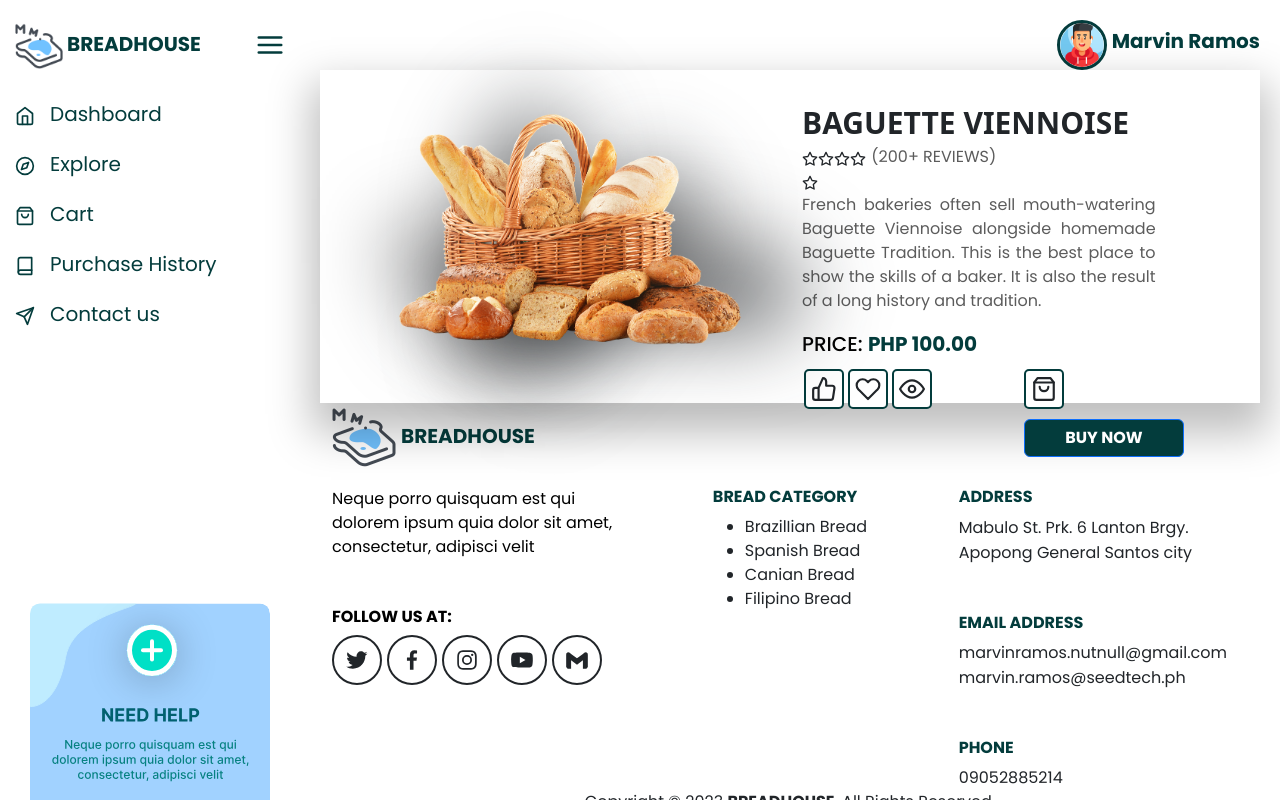
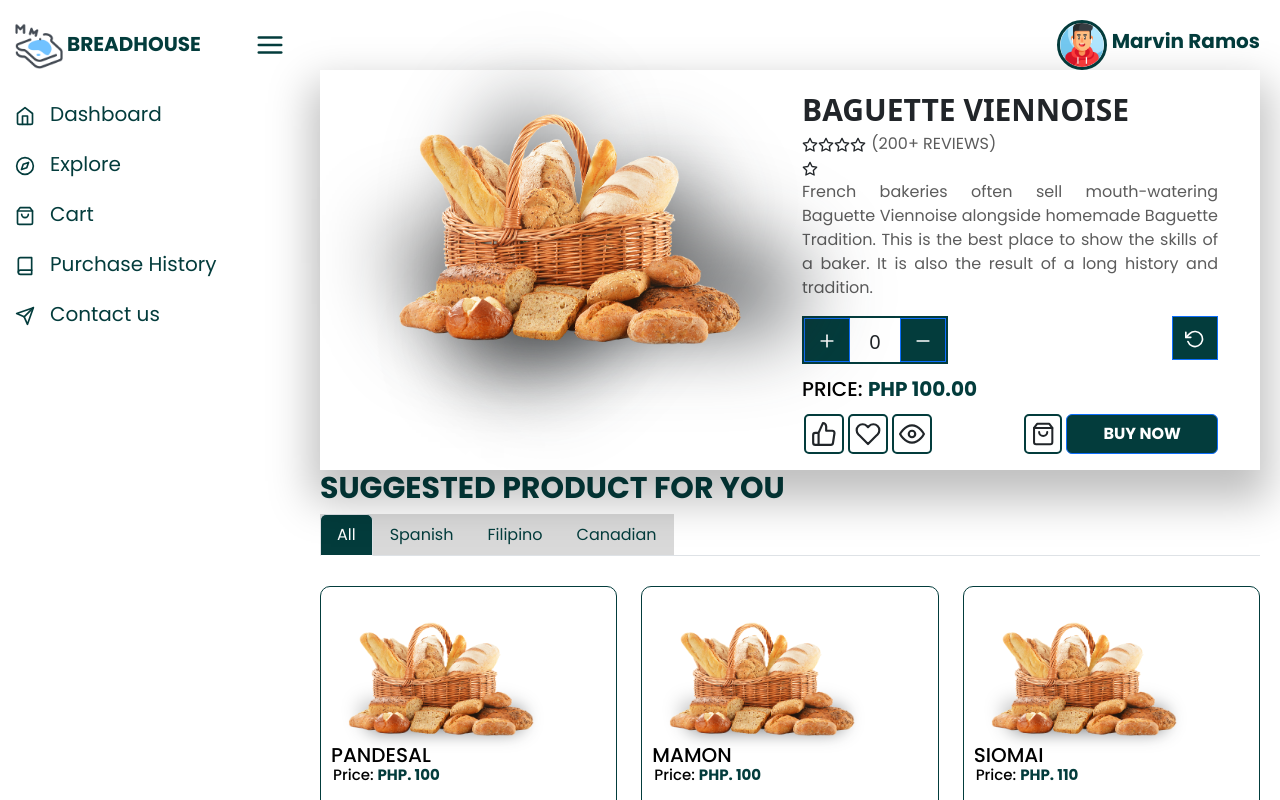
Before and after one commit to MarvsTech/bread-house-app, a React (Create React App) app: page /cart in a window 1280 px wide. Shown: the top 800 px of the page. Built offline with nearby package versions, Linux system fonts and the light colour scheme.

Commit message:
adding product counter functionality
- updating banner components
- adding product counter components
- updating product tab components
- updating dashboard pages
- updating explore pages
- updating cart pages

```diff
--- a/src/app.css
+++ b/src/app.css
@@ -199,8 +199,10 @@ main {
 }
 
 .banner-container {
+  align-items: center;
+  display: flex;
   width: 897px;
-  height: 333.33px;
+  height: 400px;
   position: relative;
   left: 0px;
   top: 0px;
@@ -276,7 +278,6 @@ main {
   word-wrap: break-word;
 }
 .banner-container .banner-description {
-  width: 85%;
   text-align: justify;
   color: #5C5C5C;
   font-size: 16px;
@@ -294,6 +295,10 @@ main {
   padding: 5px;
   border: 2px solid #033C3C;
   border-radius: 5px;
+}
+.banner-container .product-icon-buy-container {
+  display: flex;
+  justify-content: flex-end;
 }
 .banner-container .product-icon-buy-container button {
   opacity: 1 !important;
@@ -566,4 +571,44 @@ footer .container .contact-info-container .contact-info small {
   display: flex;
   flex-direction: column;
   justify-content: space-between;
+}
+
+.product-counter-container {
+  display: flex;
+  justify-content: space-between;
+  margin-bottom: 10px;
+}
+
+.product-counter-wrapper {
+  display: flex;
+  align-items: center;
+  border: 2px solid #033C3C;
+}
+.product-counter-wrapper .plus-icon-wrapper button {
+  font-size: 20px;
+  background-color: #033C3C;
+  border-radius: unset;
+}
+.product-counter-wrapper .number-wrapper {
+  display: flex;
+  width: 50px;
+  height: 44px;
+  justify-content: center;
+  text-align: center;
+  align-items: end;
+  background-color: #fff;
+}
+.product-counter-wrapper .number-wrapper h1 {
+  font-size: 20px;
+}
+.product-counter-wrapper .minus-icon-wrapper button {
+  font-size: 20px;
+  background-color: #033C3C;
+  border-radius: unset;
+}
+
+.product-reset-wrapper button {
+  font-size: 20px;
+  background-color: #033C3C;
+  border-radius: unset;
 }/*# sourceMappingURL=app.css.map */
--- a/src/components/Banner.jsx
+++ b/src/components/Banner.jsx
@@ -8,7 +8,11 @@ import Row from 'react-bootstrap/Row';
 import Col from 'react-bootstrap/Col';
 import Button from 'react-bootstrap/Button';
 
+import { useLocation } from "react-router-dom";
+import ProductCounter from './ProductCounter';
+
 const Banner = () => {
+    const { pathname } = useLocation();
     return (
         <Container className='banner-container'>
             <Row className='banner-row'>
@@ -37,7 +41,11 @@ const Banner = () => {
                             French bakeries often sell mouth-watering Baguette Viennoise alongside homemade Baguette Tradition. This is the best place to show the skills of a baker. It is also the result of a long history and tradition.
                         </p>
                     </div>
+
+                    { pathname === "/cart" ? <ProductCounter /> : null }
+
                     <div className="banner-sub-title">PRICE: <span>PHP 100.00</span></div>
+
                     <Row>
                         <Col sm={6} className='product-icon-info-container'>
                             <FiThumbsUp />
--- /dev/null
+++ b/src/components/ProductCounter.jsx
@@ -0,0 +1,45 @@
+import React, {useState} from 'react';
+import Button from 'react-bootstrap/Button';
+import { FiPlus, FiMinus, FiRotateCcw } from "react-icons/fi";
+
+const ProductCounter = () => {
+    const [count, setCount] = useState(0);
+    const handleIncrement = () => {
+        setCount(count + 1);
+    };
+    const handleDecrement = () => {
+        if (count > 0) {
+          setCount(count - 1);
+        }
+    };
+    const handleReset = () => {
+        setCount(0);
+    };
+
+    return (
+        <div className='product-counter-container'>
+            <div className="product-counter-wrapper">
+                <div className="plus-icon-wrapper">
+                    <Button onClick={handleIncrement}>
+                        <FiPlus />
+                    </Button>
+                </div>
+                <div className="number-wrapper">
+                    <h1>{count}</h1>
+                </div>
+                <div className="minus-icon-wrapper">
+                    <Button onClick={handleDecrement}>
+                        <FiMinus />
+                    </Button>
+                </div>
+            </div>
+            <div className="product-reset-wrapper">
+                <Button onClick={handleReset}>
+                    <FiRotateCcw />
+                </Button>
+            </div>
+        </div>
+    )
+}
+
+export default ProductCounter
--- a/src/components/ProductTab.jsx
+++ b/src/components/ProductTab.jsx
@@ -6,6 +6,8 @@ import Col from 'react-bootstrap/Col';
 
 import Bread1 from '../img/bread-1.png';
 import { FiPlus, FiStar } from 'react-icons/fi';
+
+import { useLocation } from "react-router-dom";
 
 const chunkArray = (array, size) => {
     const chunkedArray = [];
@@ -17,6 +19,7 @@ const chunkArray = (array, size) => {
 
 const ProductTab = () => {
     const [activeTab, setActiveTab] = useState('all');
+    const { pathname } = useLocation();
     const products = [
         { id: 1, name: 'Pandesal', category: 'filipino', price: '100', rating: '4.5' },
         { id: 2, name: 'Mamon', category: 'spanish', price: '100', rating: '1.5' },
@@ -30,7 +33,10 @@ const ProductTab = () => {
 
     return (
         <div>
-            <h1 className='explore-products'>EXPLORE MORE PRODUCT CATEGORY</h1>
+            <h1 className='explore-products'>
+                { pathname === "/cart" ? "SUGGESTED PRODUCT FOR YOU" : "EXPLORE MORE PRODUCT CATEGORY" }
+
+            </h1>
             <div>
                 <ul className="nav nav-tabs">
                 <li className="nav-item">
--- a/src/pages/Cart.jsx
+++ b/src/pages/Cart.jsx
@@ -2,15 +2,19 @@ import React from 'react'
 import AccountTab from '../components/AccountTab';
 import Footer from '../components/Footer';
 import Banner from '../components/Banner';
+import ProductTab from '../components/ProductTab';
 
 const Cart = () => {
   return (
-    <div class="main-content">
+    <div className="main-content">
       <section className='account-section'>
         <AccountTab />
       </section>
       <section className='product-section'>
         <Banner />
+      </section>
+      <section className="product-category">
+        <ProductTab />
       </section>
       <section className="footer">
         <Footer />
--- a/src/pages/Dashboard.jsx
+++ b/src/pages/Dashboard.jsx
@@ -8,7 +8,7 @@ import Footer from '../components/Footer';
 
 const Dashboard = () => {
   return (
-    <div class="main-content">
+    <div className="main-content">
       <section className='account-section'>
         <AccountTab />
       </section>
--- a/src/pages/Explore.jsx
+++ b/src/pages/Explore.jsx
@@ -5,7 +5,7 @@ import ProductTab from '../components/ProductTab';
 
 const Explore = () => {
   return (
-    <div class="main-content">
+    <div className="main-content">
       <section className='account-section'>
         <AccountTab />
       </section>
--- a/src/styles/_main.scss
+++ b/src/styles/_main.scss
@@ -150,8 +150,10 @@ main {
 
 // for banner
 .banner-container {
+    align-items: center;
+    display: flex;
     width: 897px;
-    height: 333.33px;
+    height: 400px;
     position: relative;
     left: 0px;
     top: 0px;
@@ -229,7 +231,6 @@ main {
         word-wrap: break-word;
     }
     .banner-description {
-        width: 85%;
         text-align: justify;
         color: #5C5C5C;
         font-size: 16px;
@@ -252,6 +253,9 @@ main {
     }
 
     .product-icon-buy-container {
+        display: flex;
+        justify-content: flex-end;
+
         button {
             opacity: 1 !important;
             margin-top: 10px;
@@ -467,3 +471,42 @@ footer {
     flex-direction: column;
     justify-content: space-between;
 }
+.product-counter-container {
+    display: flex;
+    justify-content: space-between;
+    margin-bottom: 10px;
+}
+.product-counter-wrapper {
+    display: flex;
+    align-items: center;
+    border: 2px solid #033C3C;
+
+    .plus-icon-wrapper {
+        button {
+            @include custom-button;
+        }
+    }
+    .number-wrapper {
+        display: flex;
+        width: 50px;
+        height: 44px;
+        justify-content: center;
+        text-align: center;
+        align-items: end;
+        background-color: #fff;
+
+        h1 {
+            font-size: 20px;
+        }
+    }
+    .minus-icon-wrapper {
+        button {
+            @include custom-button;
+        }
+    }
+}
+.product-reset-wrapper {
+    button {
+        @include custom-button;
+    }
+}
--- a/src/styles/_mixins.scss
+++ b/src/styles/_mixins.scss
@@ -128,3 +128,9 @@
     border-radius: 50%;
     position: relative;
 }
+
+@mixin custom-button {
+    font-size: 20px;
+    background-color: #033C3C;
+    border-radius: unset;
+}
```
Also changed, not shown: 1 other file (tests, documents, lock files or other folders). Lines whose indentation alone changed are shown as unchanged.
